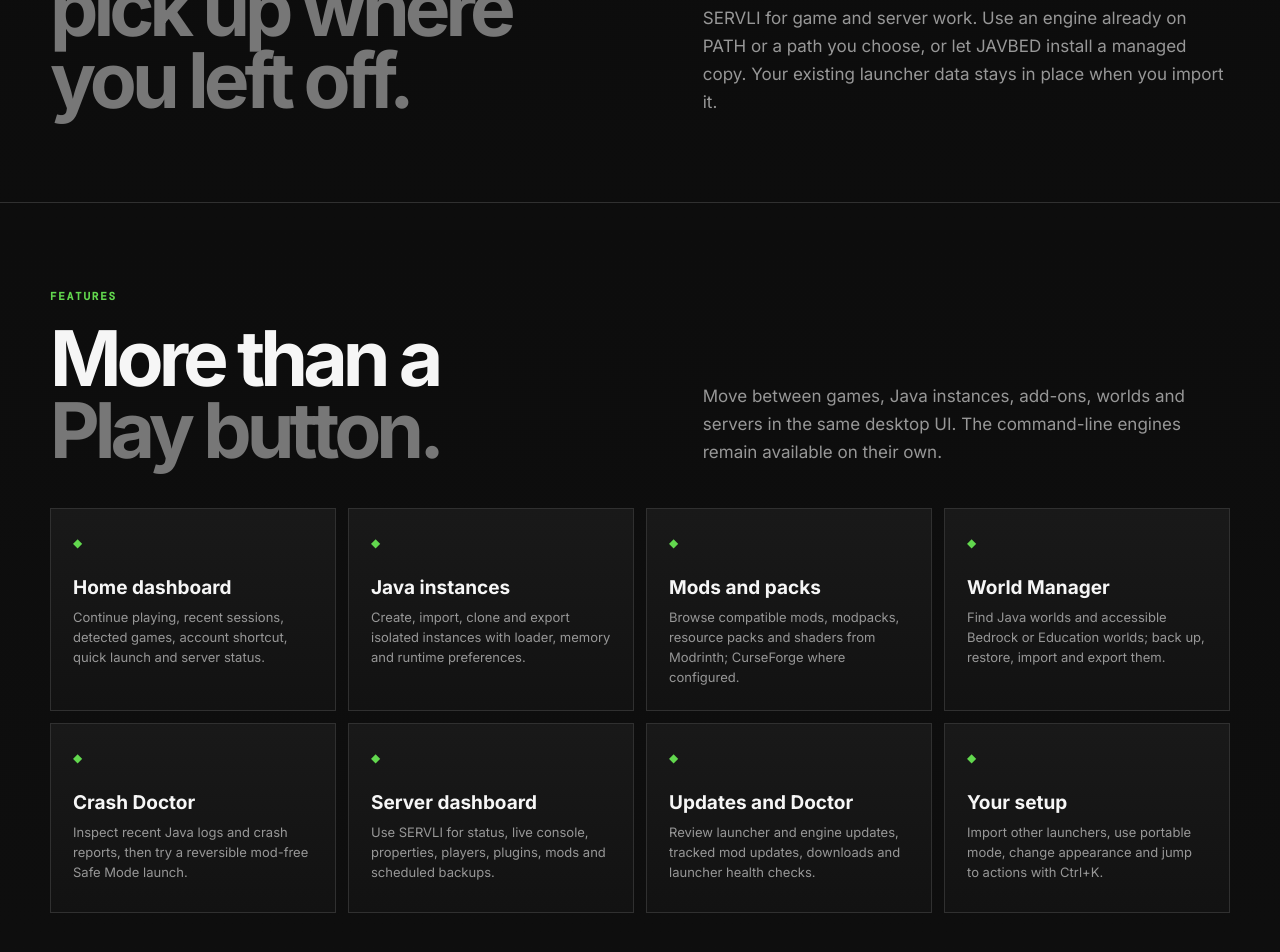
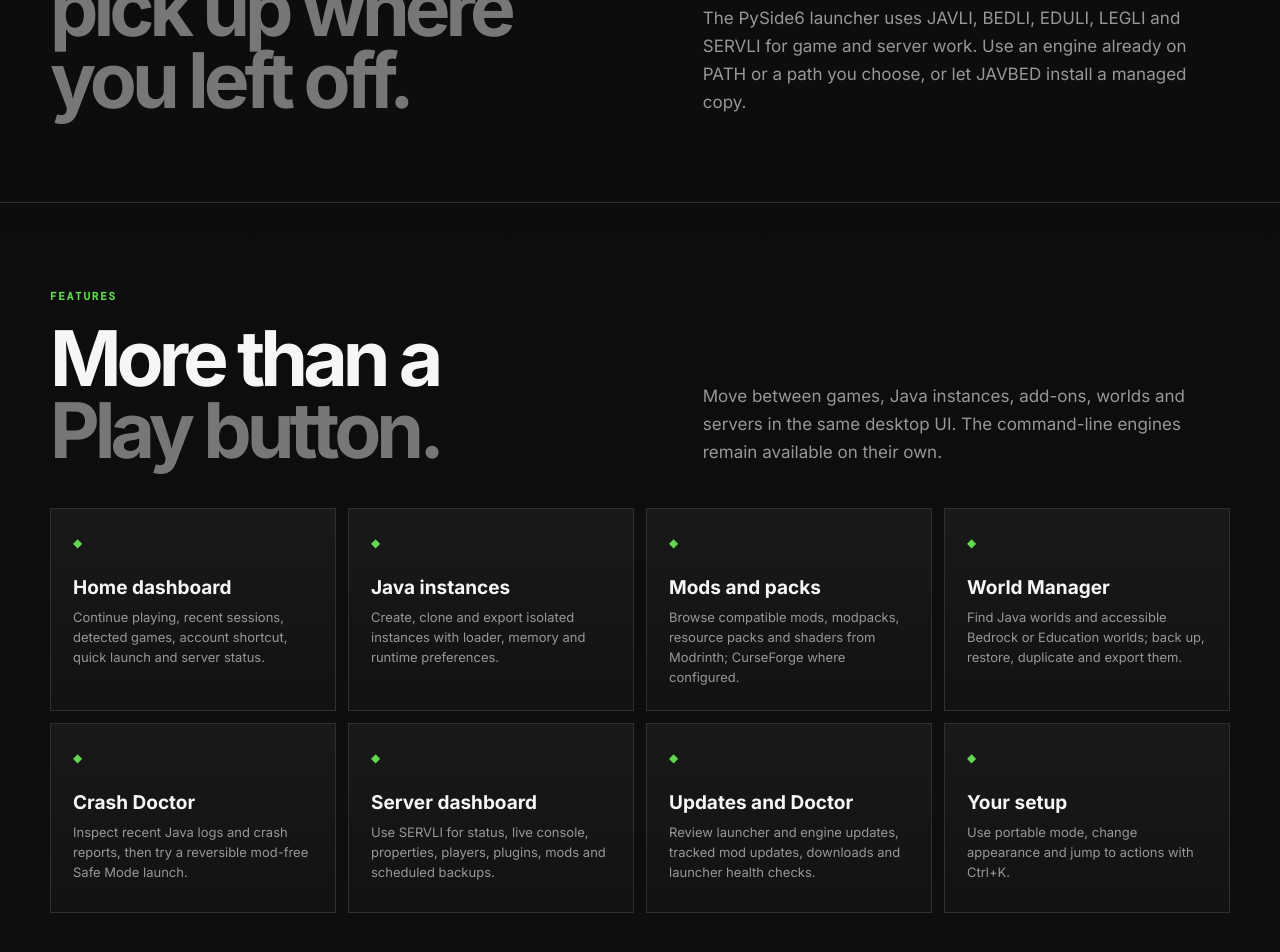
Before and after one commit to JAVBED/JAVBED.github.io, a React (Vite) app: page / in a window 1280 px wide. Shown: the part 1205-2157 px from the top of the page. Built offline with nearby package versions, Linux system fonts and the light colour scheme.

Commit message:
Remove instance and world import claims

```diff
--- a/src/main.jsx
+++ b/src/main.jsx
@@ -13,13 +13,13 @@ const engines=[
 
 const features=[
   ["Home dashboard","Continue playing, recent sessions, detected games, account shortcut, quick launch and server status."],
-  ["Java instances","Create, import, clone and export isolated instances with loader, memory and runtime preferences."],
+  ["Java instances","Create, clone and export isolated instances with loader, memory and runtime preferences."],
   ["Mods and packs","Browse compatible mods, modpacks, resource packs and shaders from Modrinth; CurseForge where configured."],
-  ["World Manager","Find Java worlds and accessible Bedrock or Education worlds; back up, restore, import and export them."],
+  ["World Manager","Find Java worlds and accessible Bedrock or Education worlds; back up, restore, duplicate and export them."],
   ["Crash Doctor","Inspect recent Java logs and crash reports, then try a reversible mod-free Safe Mode launch."],
   ["Server dashboard","Use SERVLI for status, live console, properties, players, plugins, mods and scheduled backups."],
   ["Updates and Doctor","Review launcher and engine updates, tracked mod updates, downloads and launcher health checks."],
-  ["Your setup","Import other launchers, use portable mode, change appearance and jump to actions with Ctrl+K."]
+  ["Your setup","Use portable mode, change appearance and jump to actions with Ctrl+K."]
 ];
 
 const Arrow=()=> <span>↗</span>;
@@ -77,7 +77,7 @@ function App(){
             <div className="label">THE LAUNCHER</div>
             <h2>Play, manage,<br/><em>pick up where you left off.</em></h2>
           </div>
-          <p>The PySide6 launcher uses JAVLI, BEDLI, EDULI, LEGLI and SERVLI for game and server work. Use an engine already on PATH or a path you choose, or let JAVBED install a managed copy. Your existing launcher data stays in place when you import it.</p>
+          <p>The PySide6 launcher uses JAVLI, BEDLI, EDULI, LEGLI and SERVLI for game and server work. Use an engine already on PATH or a path you choose, or let JAVBED install a managed copy.</p>
         </div>
       </section>
 
```
